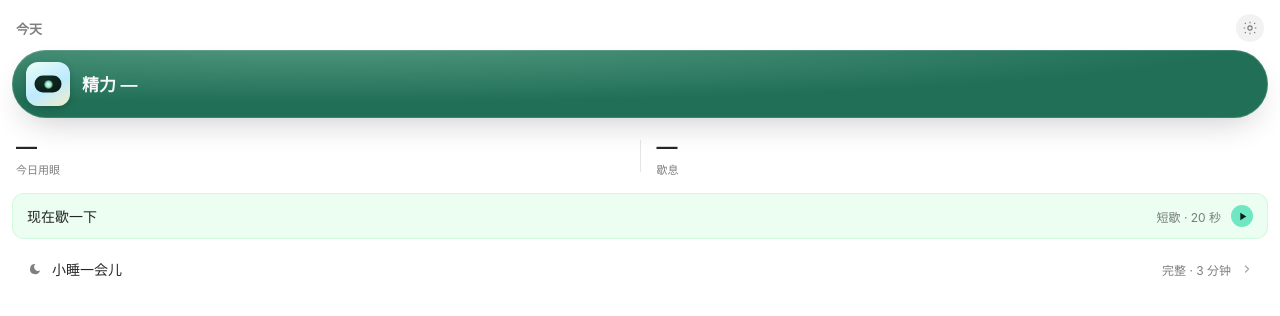
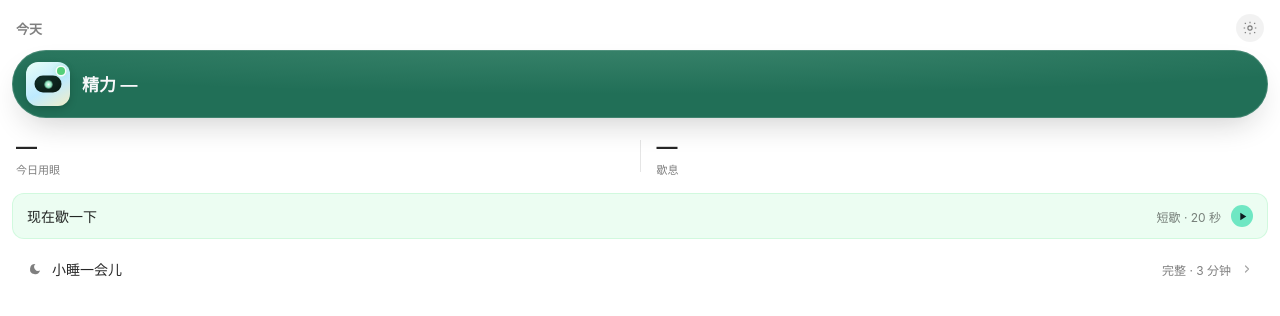
Before and after one commit to Lovelle-Zhang/eyeflow, an Electron app: page src/renderer/panel/index.html in a window 1280 px wide. Drawn offline with Linux system fonts and the light colour scheme; no server answers.

Commit message:
design(capsule): 提醒岛/面板胶囊向饱满版对齐 (§8.4/§8.5)
对标落地页饱满版:app-mark squircle 右上加「活着」绿点;把偏左上的高光
(at 24-26%)改为居中均匀的柔和 sheen(消除左亮右暗的「分层」感);提醒岛
横向加宽、留白更足(padding 13/34/13/26, gap 16)。基础气色绿(§8.3 锁定
色阶)未动 —— 若要整体抬亮再单独定。

Co-Authored-By: Claude Opus 4.8 <noreply@anthropic.com>

```diff
--- a/src/renderer/panel/panel.css
+++ b/src/renderer/panel/panel.css
@@ -70,7 +70,7 @@ body {
   position: absolute;
   inset: 0;
   border-radius: inherit;
-  background: radial-gradient(130% 165% at 24% -18%, rgba(195, 248, 222, 0.32) 0%, transparent 58%);
+  background: radial-gradient(120% 150% at 50% -25%, rgba(195, 248, 222, 0.18) 0%, transparent 60%);
   pointer-events: none;
 }
 
--- a/src/renderer/reminder/reminder.css
+++ b/src/renderer/reminder/reminder.css
@@ -31,8 +31,8 @@ body {
   overflow: hidden;
   display: flex;
   align-items: center;
-  gap: 13px;
-  padding: 12px 22px 12px 12px;
+  gap: 16px;
+  padding: 13px 34px 13px 26px;
   max-width: 92vw;
 
   /* float-out / tuck (§8.4) */
@@ -56,7 +56,7 @@ body {
   position: absolute;
   inset: 0;
   border-radius: inherit;
-  background: radial-gradient(130% 165% at 26% -18%, rgba(195, 248, 222, 0.34) 0%, transparent 58%);
+  background: radial-gradient(120% 150% at 50% -25%, rgba(195, 248, 222, 0.18) 0%, transparent 60%);
   pointer-events: none;
 }
 
--- a/src/renderer/shared/app-mark.css
+++ b/src/renderer/shared/app-mark.css
@@ -11,6 +11,21 @@
   border-radius: 12px;
   background: linear-gradient(150deg, #eafff6 0%, #bdeaff 56%, #f3eec7 100%);
   box-shadow: 0 3px 8px -2px rgba(8, 30, 20, 0.35);
+}
+
+/* the small green "alive" dot at the top-right corner (§8.5 饱满版 mark) */
+.app-mark::after {
+  content: "";
+  position: absolute;
+  top: 5px;
+  right: 5px;
+  width: 8px;
+  height: 8px;
+  border-radius: 50%;
+  background: #54cf7a;
+  box-shadow:
+    0 0 0 1.5px rgba(255, 255, 255, 0.9),
+    0 0 6px rgba(84, 207, 122, 0.55);
 }
 
 .app-mark__lens {
```
